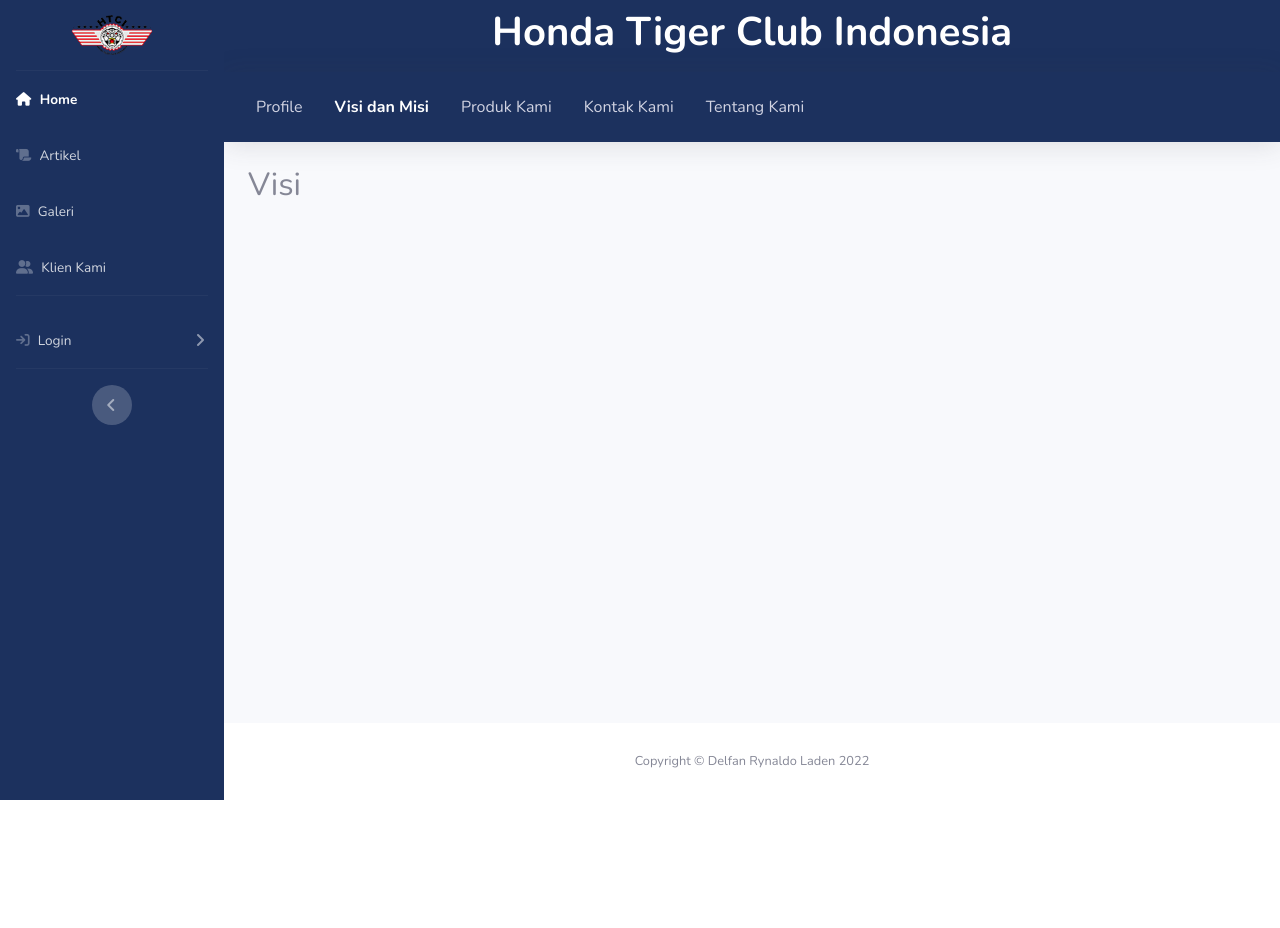
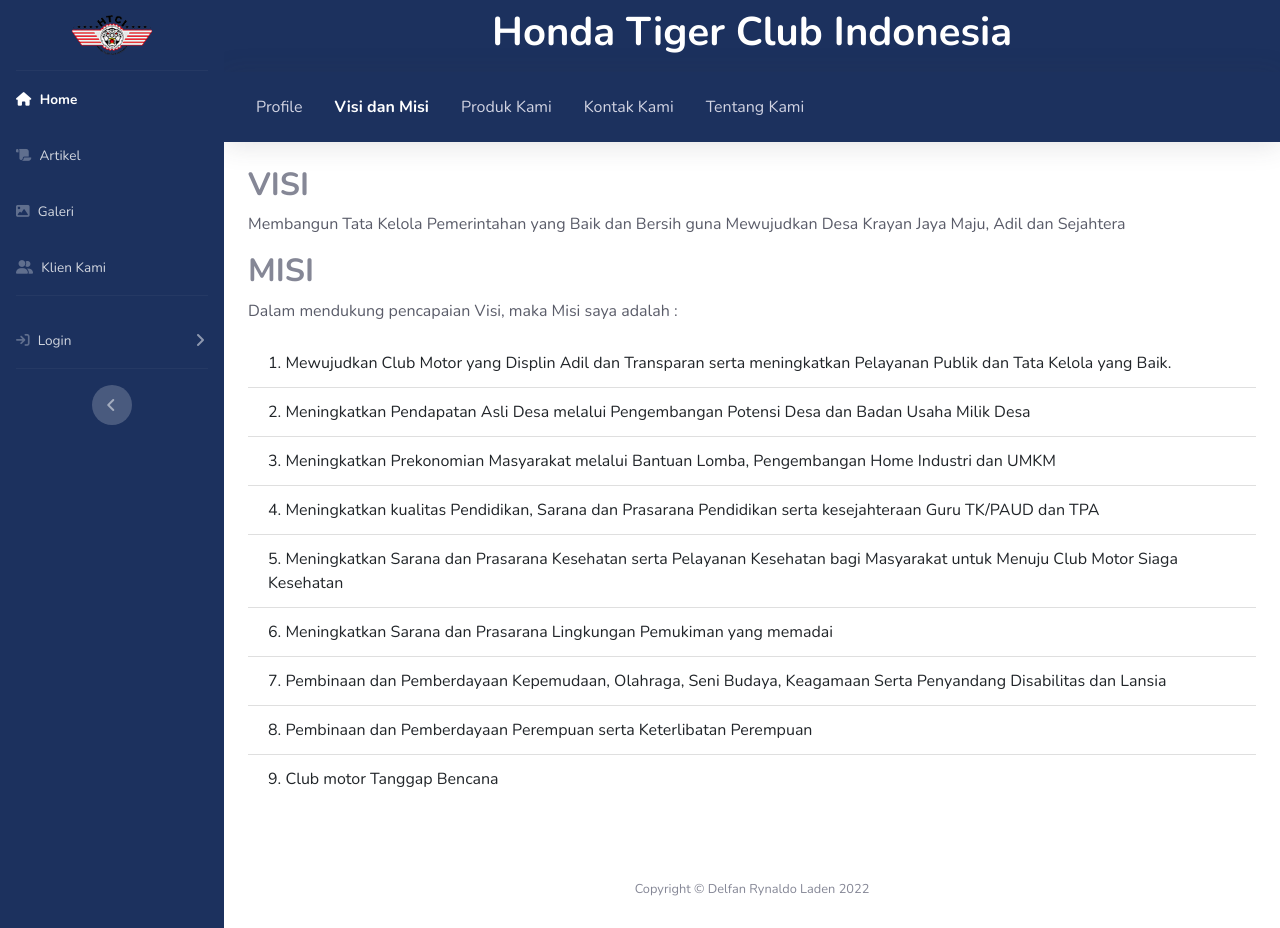
Before and after one commit to dryladen/Motor-Club-Compnay-Profile, a CodeIgniter app: page /motor/company/visimisi in a window 1280 px wide. Before the commit the page ends 800 px from the top, so only its background shows below. Run offline with CodeIgniter, Linux system fonts and the light colour scheme; some libraries are stand-ins or nearby versions.

Commit message:
Update content -2

```diff
--- a/application/views/visidanmisi.php
+++ b/application/views/visidanmisi.php
@@ -1,8 +1,47 @@
-<section class="section bg-gray pt-4">
+<section class="section bg-white pt-4">
   <div class="container">
     <div class="row">
-      <div class="col-lg-12">
-        <h2 class="section-title">Visi</h2>
+      <div class="col-12 mb-5 content">
+        <h2 class="font-weight-bold">VISI</h2>
+        <p class="text-dark">
+          Membangun Tata Kelola Pemerintahan yang Baik dan Bersih guna Mewujudkan Desa Krayan Jaya Maju, Adil dan
+          Sejahtera
+        </p>
+        <h2 class="font-weight-bold">MISI</h2>
+        <p class="text-dark">
+          Dalam mendukung pencapaian Visi, maka Misi saya adalah :
+        </p>
+        <ol class="list-group list-group-flush text-gray-100">
+          <li class="list-group-item">
+            1. Mewujudkan Club Motor yang Displin Adil dan Transparan serta meningkatkan Pelayanan Publik dan Tata
+            Kelola yang Baik.
+          </li>
+          <li class="list-group-item">
+            2. Meningkatkan Pendapatan Asli Desa melalui Pengembangan Potensi Desa dan Badan Usaha Milik Desa
+          </li>
+          <li class="list-group-item">
+            3. Meningkatkan Prekonomian Masyarakat melalui Bantuan Lomba, Pengembangan Home Industri dan UMKM
+          </li>
+          <li class="list-group-item">
+            4. Meningkatkan kualitas Pendidikan, Sarana dan Prasarana Pendidikan serta kesejahteraan Guru TK/PAUD dan TPA
+          </li>
+          <li class="list-group-item">
+            5. Meningkatkan Sarana dan Prasarana Kesehatan serta Pelayanan Kesehatan bagi Masyarakat untuk Menuju Club Motor Siaga Kesehatan
+          </li>
+          <li class="list-group-item">
+            6. Meningkatkan Sarana dan Prasarana Lingkungan Pemukiman yang memadai
+          </li>
+          <li class="list-group-item">
+            7. Pembinaan dan Pemberdayaan Kepemudaan, Olahraga, Seni Budaya, Keagamaan Serta Penyandang Disabilitas dan
+            Lansia
+          </li>
+          <li class="list-group-item">
+            8. Pembinaan dan Pemberdayaan Perempuan serta Keterlibatan Perempuan
+          </li>
+          <li class="list-group-item">
+            9. Club motor Tanggap Bencana
+          </li>
+        </ol>
       </div>
     </div>
   </div>
```
Also changed, not shown: application/views/galeri.php (+13 -8 lines), application/views/klien.php (+20 -5 lines), assets/img/galeri/gal-1.jpg (added), assets/img/galeri/gal-2.jpg (added), assets/img/galeri/gal-3.jpg (added), assets/img/galeri/gal-4.jpg (added), assets/img/galeri/gal-5.jpg (added), assets/img/klien/HBCI.jfif (added), assets/img/klien/HDCI.jpeg (added), assets/img/klien/hog.webp (added).
